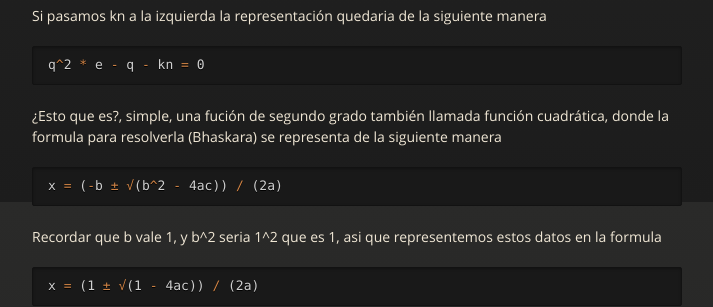
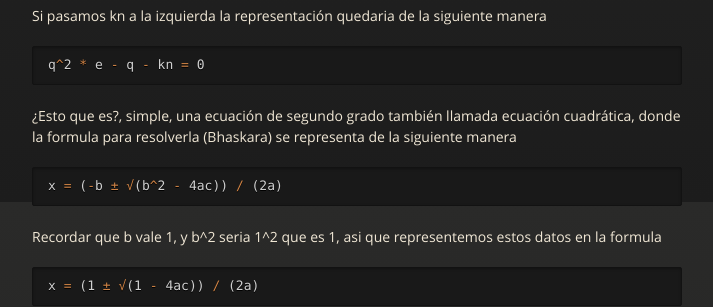
Before and after one commit to henryp911/gg-new.github.io, a Jekyll site: the page otros/naughty/index.html, which Jekyll copies as it is, in a window 1280 px wide and 900 px high, scrolled down 14944 px. Shown: the part 154-461 px from the top of the window, without its empty margins (283-996 px from the left). Built offline with Jekyll 4.4.1, drawn with Linux system fonts in a browser that asks for light colours.

Commit message:
Update index.html

```diff
--- a/otros/naughty/index.html
+++ b/otros/naughty/index.html
@@ -492,7 +492,7 @@ kn </span><span class="kd">=</span><span class="p"> kp</span>
 <code><span class="p">q</span><span class="kd">^</span><span class="p">2</span><span class="kd"> * </span><span class="p">e </span><span class="kd">-</span><span class="p"> q </span><span class="kd">-</span><span class="p"> kn </span><span class="kd">=</span><span class="p"> 0</span>
 </code></pre></div></div>
 
-<div><p>¿Esto que es?, simple, una fución de segundo grado también llamada función cuadrática, donde la formula para resolverla (Bhaskara) se representa de la siguiente manera</p></div>
+<div><p>¿Esto que es?, simple, una ecuación de segundo grado también llamada ecuación cuadrática, donde la formula para resolverla (Bhaskara) se representa de la siguiente manera</p></div>
 <div class="language-python highlighter-rouge"><div class="highlight"><pre class="highlight">
 <code><span class="p">x </span><span class="kd">=</span><span class="p"> (</span><span class="kd">-</span><span class="p">b </span><span class="kd">± √</span><span class="p">(b</span><span class="kd">^</span><span class="p">2 </span><span class="kd">-</span><span class="p"> 4ac)) </span><span class="kd">/</span><span class="p"> (2a)</span>
 </code></pre></div></div>
```
